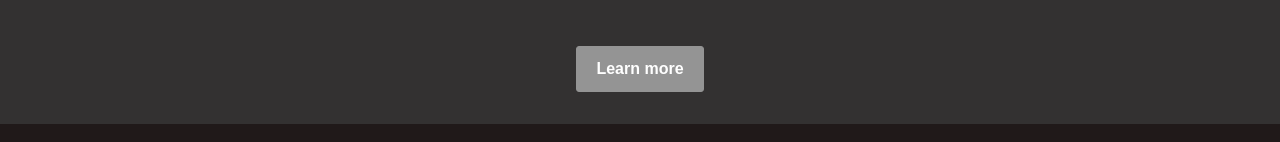
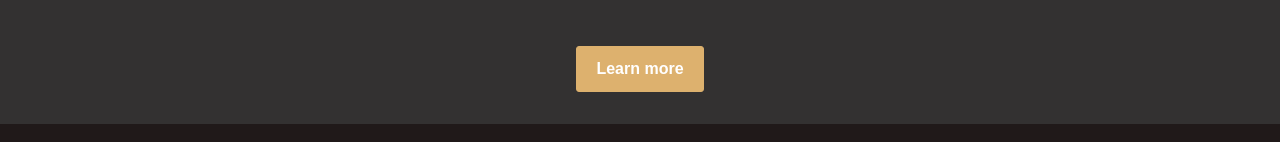
Before and after one commit to Danykesia/advocacia-project, a Vue app: page / in a window 1280 px wide. In both pictures the pointer is over the button "Learn more". Shown: the part 2029-2171 px from the top of the page. Built offline with nearby package versions, Linux system fonts and the light colour scheme.

Commit message:
change buttom color

```diff
--- a/src/components/News.vue
+++ b/src/components/News.vue
@@ -123,8 +123,8 @@
   cursor: pointer;
 
   &:hover {
-    border: 1px solid  rgb(148, 148, 148);
-    background:  rgb(148, 148, 148);
+    border: 1px solid  #ddb16e;
+    background:  #ddb16e;
     color:white;
   }
 
```
